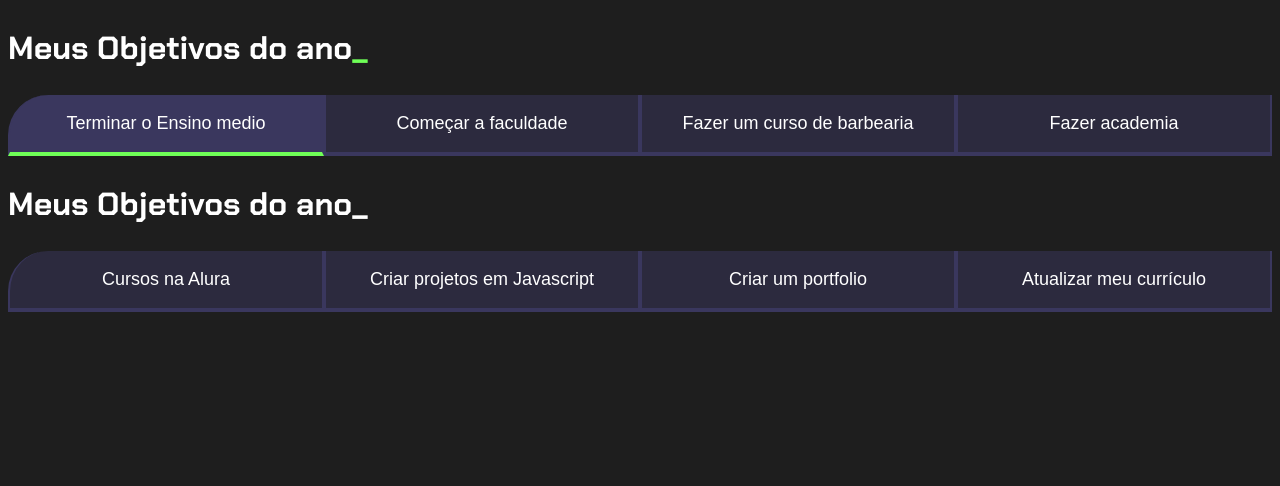
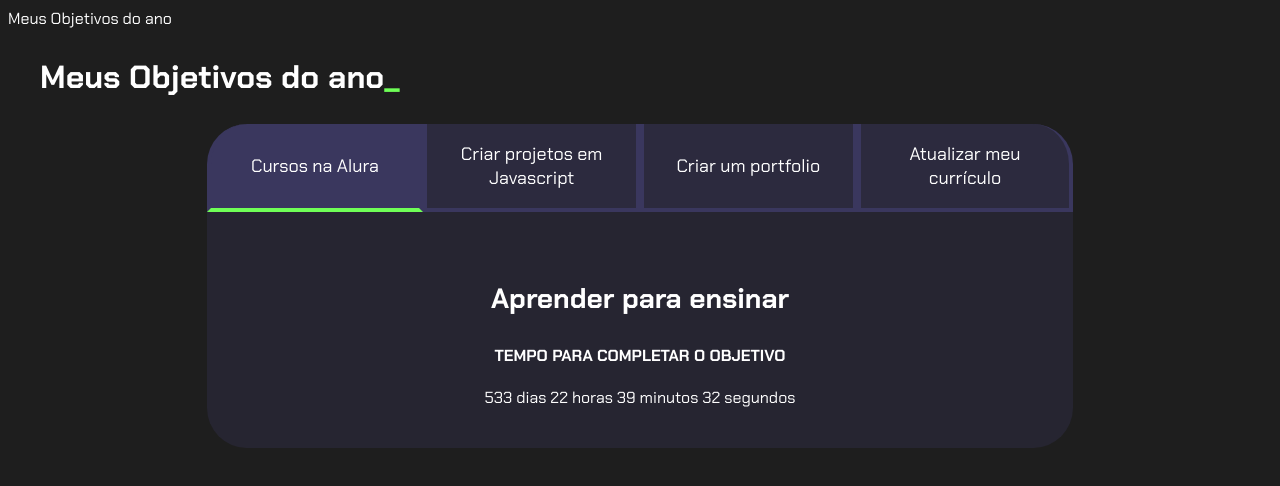
Before and after one commit to HendryckGueno/Hendryck, a plain HTML site: page index.html in a window 1280 px wide. Both pictures are taken after a click on the button "Cursos na Alura". Drawn offline with Linux system fonts and the light colour scheme.

Commit message:
Add files via upload

```diff
--- a/index.html
+++ b/index.html
@@ -3,65 +3,68 @@
 
 <head>
     <meta charset="UTF-8">
-    <meta http-equiv="X-UA-Compatible" content="IE=edge">
     <meta name="viewport" content="width=device-width, initial-scale=1.0">
-    <title>Meus objetivos do ano</title>
+    <litle>Meus Objetivos do ano</litle>
     <link rel="stylesheet" href="style.css">
 </head>
 
 <body>
-
     <section class="conteudo-principal">
         <h2 class="titulo-principal">Meus Objetivos do ano<span>_</span></h2>
-        <div class="botoes">
-            <button class="botao ativo">Terminar o Ensino medio</button>
-            <button class="botao">Começar a faculdade</button>
-            <button class="botao">Fazer um curso de barbearia</button>
-            <button class="botao">Fazer academia</button>
-        </div>
+        <div class="conteudo">
+            <div class="botoes">
+                <button class="botao ativo">Cursos na Alura</button>
+                <button class="botao">Criar projetos em Javascript</button>
+                <button class="botao">Criar um portfolio</button>
+                <button class="botao">Atualizar meu currículo</button>
+            </div>
+            <div class="abas-textos">
+                <div class="aba-conteudo ativo">
+                    <h3 class="aba-conteudo-titulo-principal">Aprender para ensinar</h3>
+                    <h4 class="aba-conteudo-titulo-secundario">Tempo para completar o objetivo</h4>
+                    <div class="contador">
+                        <div class="contador-digito">
+                            <p class="contador-digito-numero" id="dias0">7</p>
+                            <p class="contador-digito-texto">dias</p>
+                        </div>
+                        <div class="contador-digito">
+                            <p class="contador-digito-numero" id="horas0">7</p>
+                            <p class="contador-digito-texto">horas</p>
+                        </div>
+                        <div class="contador-digito">
+                            <p class="contador-digito-numero" id="min0">7</p>
+                            <p class="contador-digito-texto">min</p>
+                        </div>
+                        <div class="contador-digito">
+                            <p class="contador-digito-numero" id="seg0">7</p>
+                            <p class="contador-digito-texto">seg</p>
+                        </div>
+                    </div>
+                </div>
+                    </div>
+                </div>
+                <div class="aba-conteudo">
+                    <h3 class="aba-conteudo-titulo-principal">Manter minhas contas em dia</h3>
+                    <h4 class="aba-conteudo-titulo-secundario">Tempo para completar o objetivo</h4>
+                    <div class="contador"></div>
+                </div>
+                <div class="aba-conteudo">
+                    <h3 class="aba-conteudo-titulo-principal">Continuar a ser pontual e profissional</h3>
+                    <h4 class="aba-conteudo-titulo-secundario">Tempo para completar o objetivo</h4>
+                    <div class="contador"></div>
+                </div>
+                <div class="aba-conteudo">
+                    <h3 class="aba-conteudo-titulo-principal">Ter mais tempo para a família</h3>
+                    <h4 class="aba-conteudo-titulo-secundario">Tempo para completar o objetivo</h4>
+                    <div class="contador"></div>
+                </div>
 
-        <div class="abas-texto"></div>
-        <div class="abas-conteudo">
-
-            <h3 class="abas-conteudo-titulo-principal"></h3>
-            <h4 class="abas-conteudo-titulo-secundario"></h4>
-        </div>
-        <div class="abas-conteudo">
-
-            <h3 class="abas-conteudo-titulo-principal"></h3>
-            <h4 class="abas-conteudo-titulo-secundario"></h4>
-
-
-
-        </div>
-        <div class="abas-conteudo">
-
-            <h3 class="abas-conteudo-titulo-principal"></h3>
-            <h4 class="abas-conteudo-titulo-secundario"></h4>
-
-
-        </div>
-
-        <div class="abas-conteudo">
-
-            <h3 class="abas-conteudo-titulo-principal"></h3>
-            <h4 class="abas-conteudo-titulo-secundario"></h4>
-
-
-
+            </div>
         </div>
     </section>
+
     <script src="main.js"></script>
+
 </body>
-</html>
-<section class="conteudo-principal">
-    <h2 class="titulo-principal">Meus Objetivos do ano_</h2>
-<div class="botoes">
-    <button class="botao">Cursos na Alura</button>
-    <button class="botao">Criar projetos em Javascript</button>
-    <button class="botao">Criar um portfolio</button>
-    <button class="botao">Atualizar meu currículo</button>
-</div>
-</section>
 
 </html>
--- a/main.js
+++ b/main.js
@@ -0,0 +1,56 @@
+const botoes = document.querySelectorAll(".botao");
+const textos = document.querySelectorAll(".aba-conteudo");
+
+for (let i = 0; i < botoes.length; i++) {
+    botoes[i].onclick = function () {
+
+        for (let j = 0; j < botoes.length; j++) {
+            botoes[j].classList.remove("ativo");
+            textos[j].classList.remove("ativo");
+        }
+
+        botoes[i].classList.add("ativo");
+        textos[i].classList.add("ativo");
+    }
+}
+
+const contadores = document.querySelectorAll(".contador");
+const tempoObjetivo1 = new Date("2025-10-05T00:00:00");
+const tempoObjetivo2 = new Date("2024-12-05T00:00:00");
+const tempoObjetivo3 = new Date("2024-12-30T00:00:00");
+const tempoObjetivo4 = new Date("2024-10-01T00:00:00");
+
+const tempos = [tempoObjetivo1, tempoObjetivo2, tempoObjetivo3, tempoObjetivo4];
+
+
+function calculaTempo(tempoObjetivo) {
+    let tempoAtual = new Date();
+    let tempoFinal = tempoObjetivo - tempoAtual;
+    let segundos = Math.floor(tempoFinal / 1000);
+    let minutos = Math.floor(segundos / 60);
+    let horas = Math.floor(minutos / 60);
+    let dias = Math.floor(horas / 24);
+
+    segundos %= 60;
+    minutos %= 60;
+    horas %= 24;
+    if (tempoFinal > 0) {
+        return dias + " dias " + horas + " horas " + minutos + " minutos " + segundos + " segundos";
+    } else {
+        return "Prazo Finalizado";
+    }
+}
+
+function atualizaCronometro() {
+
+    for (let i = 0; i < contadores.length; i++) {
+        contadores[i].textContent = calculaTempo(tempos[i]);
+    }
+}
+
+function comecaCronometro() {
+    atualizaCronometro();
+    setInterval(atualizaCronometro, 1000);
+}
+
+comecaCronometro();
--- a/style.css
+++ b/style.css
@@ -1,26 +1,20 @@
-@import url('https://fonts.googleapis.com/css2?family=Chakra+Petch:wght@400;700&display=swap&#39');
+@import url('https://fonts.googleapis.com/css2?family=Chakra+Petch:wght@400;700&display=swap');
 
 :root {
-    --cor-de-fundo: #1E1E1E;
-    --verde: #6FFF57;
+    --cor-de-fundo: #1e1e1e;
+    --verde: #6fff57;
     --branco: #FFFFFF;
-    --botao-ativo: #3A375E;
+    --botao-ativo: #3a375e;
     --botao-inativo: rgba(58, 55, 94, 0.5);
     --texto-fundo: rgba(58, 55, 94, 0.3);
+}
 
-
-}
 body {
     background-color: var(--cor-de-fundo);
     color: var(--branco);
     font-family: 'Chakra Petch', sans-serif;
-
 }
 
-
-<style>
-@import url('https://fonts.googleapis.com/css2?family=Chakra+Petch:wght@400;700&display=swap');
-<style>
 
 .conteudo-principal {
     display: flex;
@@ -30,7 +24,6 @@ body {
     max-width: 1200px;
     width: 100%;
     margin: 0 auto;
-
 }
 
 .titulo-principal {
@@ -44,7 +37,7 @@ body {
 }
 
 .botao {
-  font-family: "Crakra Petch", sans-serif;
+    font-family: 'Chakra Petch', sans-serif;
     background-color: var(--botao-inativo);
     color: var(--branco);
     display: flex;
@@ -54,53 +47,70 @@ body {
     align-items: center;
     width: 100%;
     border-bottom: 4px solid var(--botao-ativo);
-  border-left: 2px solid var(--botao-ativo);
-  border-right: 2px solid var(--botao-ativo);
+    border-left: 4px solid var(--botao-ativo);
+    border-right: 4px solid var(--botao-ativo);
     border-top: none;
 }
+
 
         .botao:first-child {
     border-radius: 40px 40px 0 0;
 }
---cor-de-fundo: #1E1E1E;
-    --verde: #6FFF57;
-    --branco: #FFFFFF;
-    --botao-ativo: #3A375E;
-    --botao-inativo: rgba(58, 55, 94, 0.5);
-    --texto-fundo: rgba(58, 55, 94, 0.3);
 
 .botoes {
     display: block;
 }
 
-.ativo {
-
+.botao.ativo{
     background-color: var(--botao-ativo);
     border-bottom: 4px solid var(--verde);
 }
 
-.abas-textos {
+.abas-textos{
     background-color: var(--texto-fundo);
     padding: 40px;
     border-radius: 0 0 40px 40px;
 }
+.aba-conteudo.ativo{
+    display:block;
+}
 
-.aba-conteudo.ativo {
-  display: block;
-}
-font-family: 'Chakra Petch', sans-serif;
+.aba-conteudo{
     display: none;
 }
 
-.aba-conteudo-titulo-principal {
+.aba-conteudo-titulo-principal{
     font-size: 28px;
     text-align: center;
 }
+.aba-conteudo-titulo-secundario{
+    text-align: center;
+    color: var(--vermelho);
+    text-transform: uppercase;
+}
 
-.aba-conteudo-titulo-secundario {
+.contador{
+    display:flex;
+    justify-content: center;
+    flex-wrap: wrap;
+}
+.contador-digito{
+    padding: 0 16px;
     text-align: center;
-  color: var(--verde);
-  text-transform: uppercase;
+    min-width: 100px;
+}
+
+.contador-digito-numero{
+    font-size: 80px;
+    margin: 0;
+
+}
+
+.contador-digito-texto{
+    color: var(--vermelho);
+    font-size: 20px;
+    margin: 0;
+
 }
 
 @media screen and (min-width: 768px) {
@@ -111,8 +121,8 @@ font-family: 'Chakra Petch', sans-serif;
     .botao:first-child {
         border-radius: 40px 0 0 0;
     }
+
+    .botao:last-child {
+        border-radius: 0 40px 0 0;
     }
-
-<style>
-@import url('https://fonts.googleapis.com/css2?family=Chakra+Petch:wght@400;700&display=swap');
-<style>
+}
```
Lines whose indentation alone changed are shown as unchanged.
